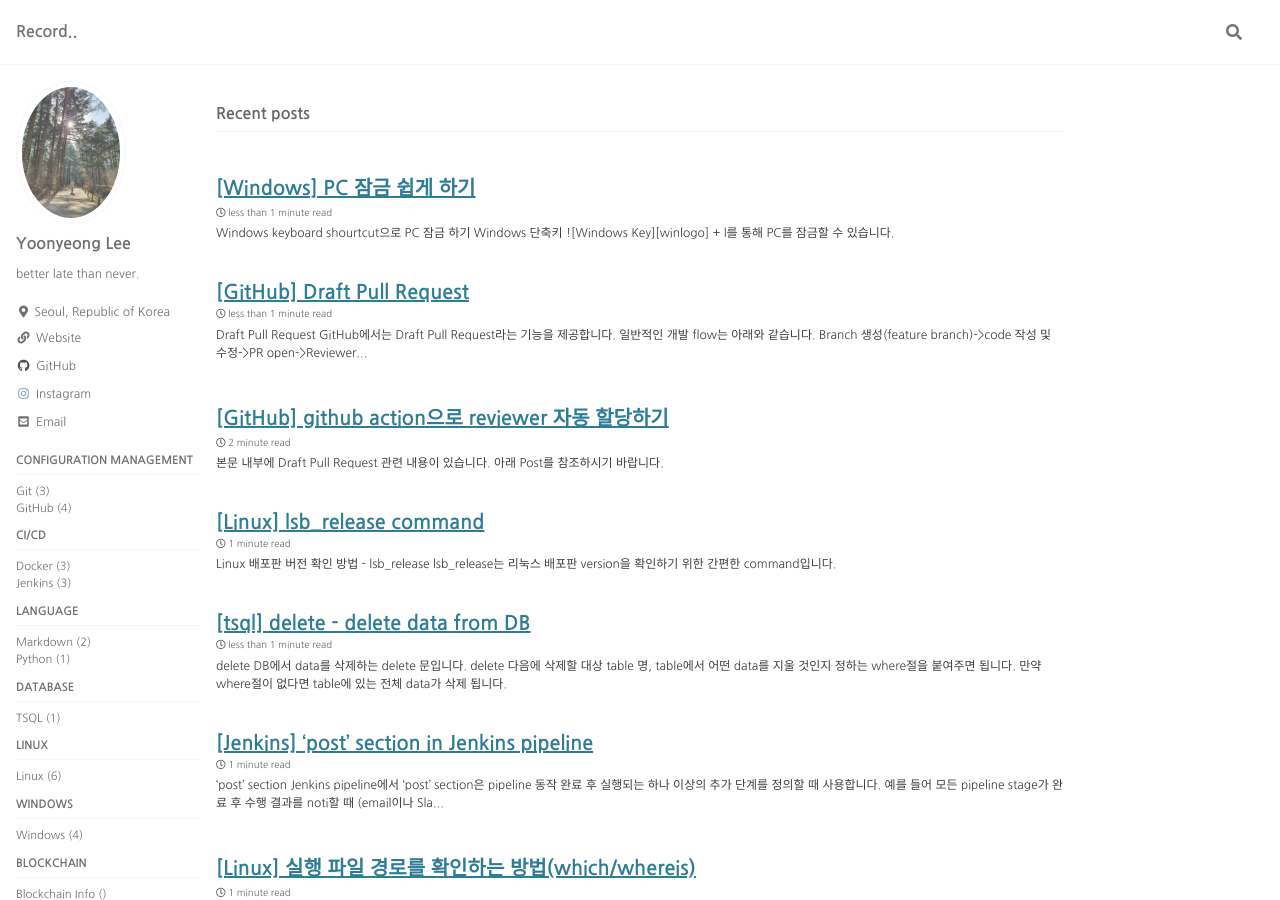
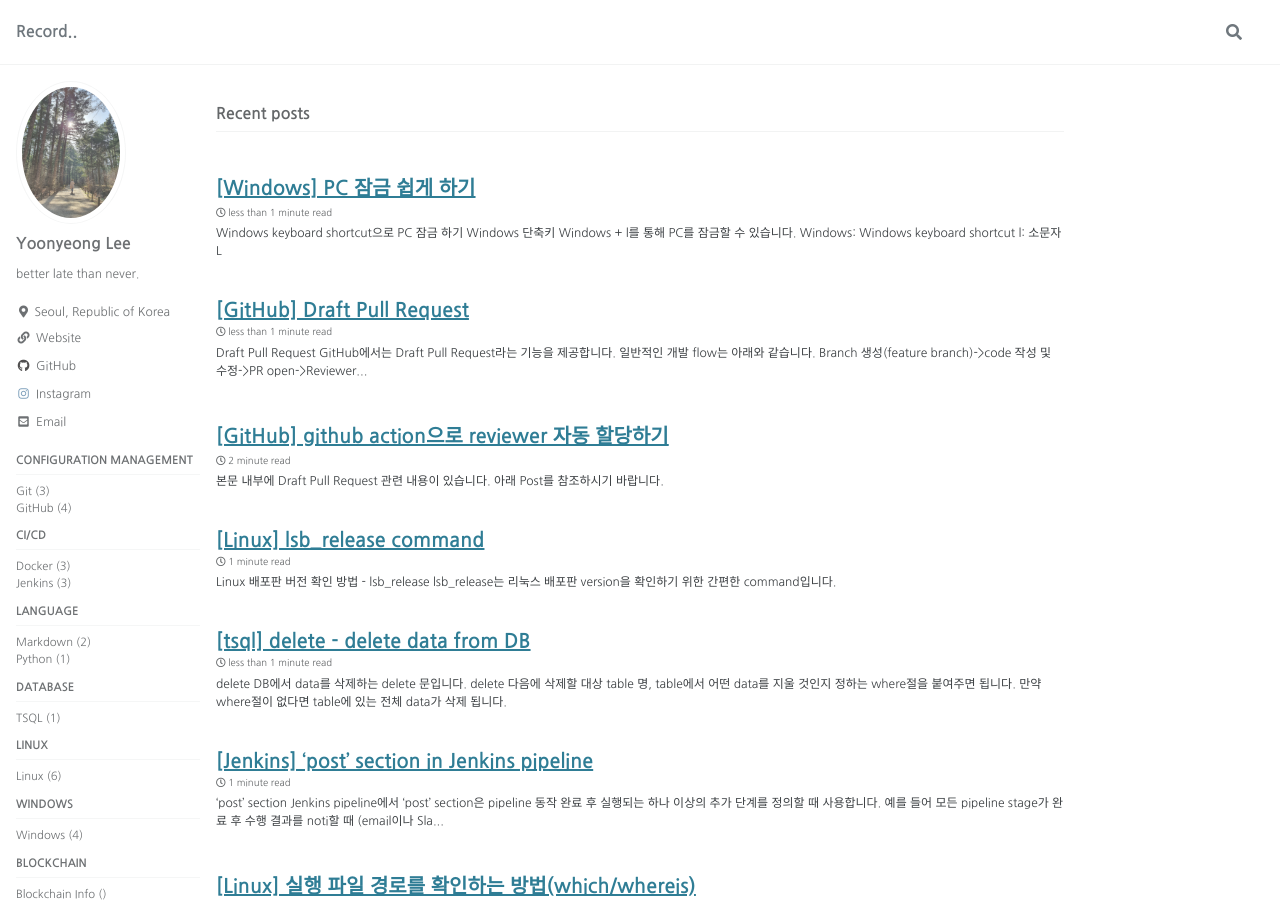
Before and after one commit to ynlee1/ynlee1.github.io, a Jekyll site: the page built from index.html, in a window 1280 px wide and 900 px high. Built offline with Jekyll 4.4.1, drawn with Linux system fonts in a browser that asks for light colours; cached includes are drawn as plain includes; the list of posts is cut into pages by our own code.

Commit message:
[fix] remove kbd tag

````diff
--- a/_posts/windows/2022-06-23-create-sleepmode-shortcut.md
+++ b/_posts/windows/2022-06-23-create-sleepmode-shortcut.md
@@ -12,14 +12,17 @@
   - lock
 ---
 
-## Windows keyboard shourtcut으로 PC 잠금 하기
-Windows 단축키 <kbd>![Windows Key][winlogo]</kbd> + <kbd>l</kbd>를 통해 PC를 잠금할 수 있습니다. <br><br><br>
+## Windows keyboard shortcut으로 PC 잠금 하기
+Windows 단축키 <b><i>Windows + l</i></b>를 통해 PC를 잠금할 수 있습니다.
+* Windows: Windows keyboard shortcut
+* l: 소문자 L
+<br><br><br>
 
 ## Windows lock 바로가기 만들기
-1. 바탕화면에서 마우스 우클릭 후 "새로만들기"->"바로가기"를 선택합니다. <br>
+1. <b>바탕화면에서 마우스 우클릭 후 "새로만들기"->"바로가기" 선택 </b><br>
 <img src="https://user-images.githubusercontent.com/90759236/175187628-bf67734c-4f81-45aa-80c6-cf1e90f1a1b7.png" style="border: 1px solid grey; max-width: 80%; height: auto;"> <br><br>
 
-2. 항목 위치 입력에 <i>rundll32.exe</i> 추가<br>
+2. <b>항목 위치 입력에 <i>rundll32.exe</i> 추가</b><br>
 항목 위치 입력에 아래의 내용을 입력 후 "다음"을 선택합니다.
 
     ```
@@ -29,15 +32,15 @@
     <img src="https://user-images.githubusercontent.com/90759236/175187968-d4182126-4342-46d3-a630-2348ef55baf6.png" style="border: 1px solid grey; max-width: 80%; height: auto;">
 <br>
 
-1. 바로가기 이름을 지정 후 "마침" 선택<br>
+1. <b>바로가기 이름을 지정 후 "마침" 선택</b><br>
 바로 가기에 사용할 이름을 입력해줍니다. 저의 경우는 sleep.exe이라는 이름을 입력했습니다. <br>
 <img src="https://user-images.githubusercontent.com/90759236/175188220-70a77572-b862-484e-8ce8-b130913c96f0.png" style="border: 1px solid grey; max-width: 80%; height: auto;"> <br><br>
 
-4. 완료 후 test 및 작업 표시줄에 고정<br>
+4. <b>완료 후 test 및 작업 표시줄에 고정</b><br>
 저의 경우 해당 바로가기를 작업 표시줄에 고정에서 사용합니다. 각자 편하신 방법으로 실행하시면 될 것 같습니다. <br>
 <img src="https://user-images.githubusercontent.com/90759236/175188438-5a581168-782a-4ea4-9946-375bbb8c7c42.png" style="border: 1px solid grey; max-width: 80%; height: auto;"> <br><br>
 
-5. (Optional) 아이콘 변경 <br>
+5. <b>(Optional) 아이콘 변경</b><br>
 만약 아이콘 변경을 원한다면, 바로가기 우클릭 후 "속성"->"아이콘 변경"을 선택하여 아래 경로를 입력해주면 Windows에서 기본적으로 사용하는 icon들을 선택할 수 있습니다. <br>
 
     ```
````
Also changed, not shown: other parts of _posts/windows/2022-06-23-create-sleepmode-shortcut.md (+1 -1 lines).
